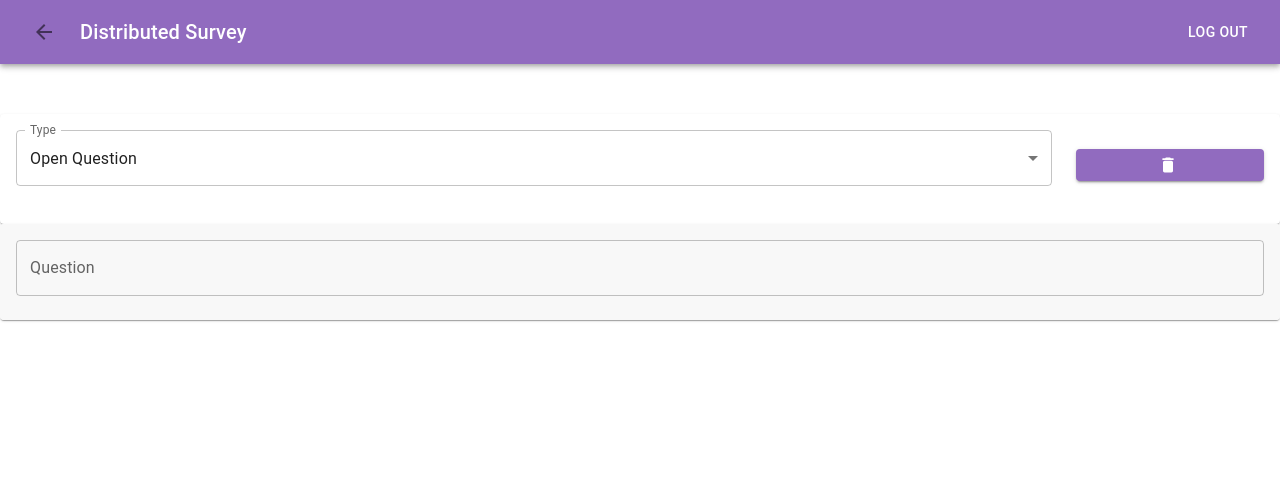
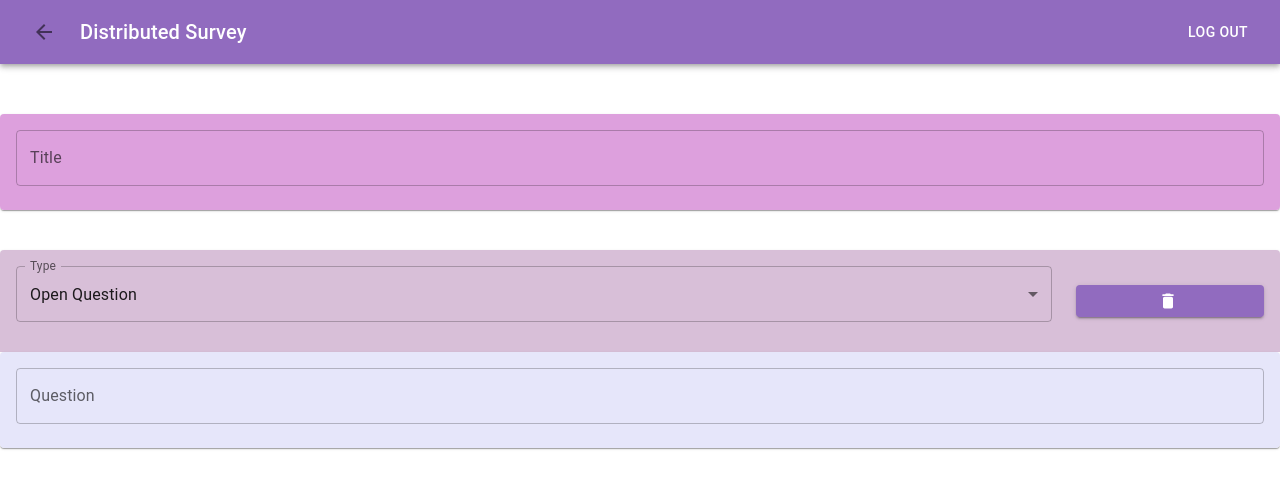
Before and after one commit to adamwar-dev/surveySystemFrontend, a React (Create React App) app in the folder my-app/: page /survey/distributed in a window 1280 px wide. Shown: the top 488 px of the page. Built offline with nearby package versions, Linux system fonts and the light colour scheme.

Commit message:
added multi choise question

```diff
--- /dev/null
+++ b/my-app/src/components/OptionClick.tsx
@@ -0,0 +1,43 @@
+import * as React from 'react';
+import { Box, Button, Grid, Radio, TextField } from '@mui/material';
+import DeleteRoundedIcon from '@mui/icons-material/DeleteRounded';
+
+export class OptionClick extends React.Component{
+	public render () {
+		return (
+			<Box sx={{ flexGrow: 1, width:'100%'}}>
+				<Grid
+				container
+				spacing={0}
+				alignItems="center"
+  				justifyContent="center"
+				columnSpacing={{ xs: 2, sm: 2, md: 3 }}
+				sx={{py: '10px'}}
+				>
+					<Grid item xs={5}>
+						<TextField
+							id='option'
+							label='option'
+							placeholder={'e.g. Jarosław Paduch'}
+							multiline
+							fullWidth
+						/>
+					</Grid>
+					<Grid item xs={1}>
+						<Radio
+							disabled
+						/>
+					</Grid>
+					<Grid item xs={1}>
+						<Button
+							variant="contained"
+							fullWidth
+							style={{backgroundColor:'#D8BFD8'}}
+							startIcon={<DeleteRoundedIcon sx={{mr: '-8px'}}/>}
+						/>
+					</Grid>
+				</Grid>
+			</Box>
+		);
+	}
+}
--- a/my-app/src/pages/Survey.tsx
+++ b/my-app/src/pages/Survey.tsx
@@ -1,3 +1,4 @@
+import { Card, CardContent, TextField } from '@mui/material';
 import * as React from 'react';
 import { NavBar } from '../components/NavBar';
 import { Question } from '../questions/Question';
@@ -20,12 +21,24 @@ export class Survey extends React.Component<SurveyProps> {
                 <NavBar
 					backArrowVisable={true}
 					barText={surveyType === 'public' ?
-					'Public Survey' :
-					surveyType === 'private' ?
-						'Private Survey' :
-						'Distributed Survey'
+						'Public Survey' :
+						surveyType === 'private' ?
+							'Private Survey' :
+							'Distributed Survey'
 					}
-					linkTo='/create'/>
+					linkTo='/create'
+				/>
+				<Card>
+					<CardContent style={{backgroundColor: '#DDA0DD'}}>
+						<TextField
+							id='title'
+							label='Title'
+							placeholder='e.g. Survey about ZMITAC'
+							multiline
+							fullWidth
+						/>
+					</CardContent>
+				</Card>
 				<Question/>
             </React.Fragment>
 		);
--- /dev/null
+++ b/my-app/src/questions/MultiChoiceQuestion.tsx
@@ -0,0 +1,50 @@
+import { Button, Card, CardContent } from '@mui/material';
+import * as React from 'react';
+import { OptionClick } from '../components/OptionClick';
+import { OpenQuestion } from './OpenQuestion';
+import AddCircleRoundedIcon from '@mui/icons-material/AddCircleRounded';
+
+interface MultiChoiceQuestionProps {
+	placeholder?: string;
+}
+
+interface MultiChoiceQuestionState {
+	options: OptionClick[];
+}
+
+export class MultiChoiceQuestion extends React.Component<MultiChoiceQuestionProps, MultiChoiceQuestionState> {
+	public constructor(props: MultiChoiceQuestionProps) {
+		super(props);
+
+		this.state = {
+			options: [],
+		}
+	}
+
+	public render () {
+		const {
+			placeholder,
+		} = this.props;
+
+		return (
+			<React.Fragment>
+				<OpenQuestion placeholder={placeholder}/>
+				<Card>
+					<CardContent style={{backgroundColor:'#E6E6FA'}} sx={{alignItems:'center', justifyContent:'center' }}>
+						<OptionClick/>
+						<Button
+							variant="contained"
+							fullWidth
+							sx={{mt: '20px', textAlign: 'center'}}
+							style={{backgroundColor:'#D8BFD8'}}
+							startIcon={<AddCircleRoundedIcon/>}
+						/>
+					</CardContent>
+				</Card>
+			</React.Fragment>
+		);
+	}
+
+	private readonly optionAddClick = () => {
+	}
+}
--- a/my-app/src/questions/OpenQuestion.tsx
+++ b/my-app/src/questions/OpenQuestion.tsx
@@ -3,16 +3,27 @@ import Card from '@mui/material/Card';
 import CardContent from '@mui/material/CardContent';
 import { TextField } from '@mui/material';
 
-export class OpenQuestion extends React.Component{
+interface OpenQuestionProps {
+	placeholder?: string;
+}
+
+export class OpenQuestion extends React.Component<OpenQuestionProps>{
+	public constructor(props: OpenQuestionProps){
+		super(props);
+	}
+
 	public render () {
+		const {
+			placeholder,
+		} = this.props;
 		return (
 			<React.Fragment>
 				<Card>
-					<CardContent style={{backgroundColor:'#F8F8F8'}}>
+					<CardContent style={{backgroundColor:'#E6E6FA'}}>
 						<TextField
 							id='question'
 							label='Question'
-							placeholder='e.g. What do you think about zmitac?'
+							placeholder={placeholder}
 							multiline
 							fullWidth
 						/>
--- a/my-app/src/questions/Question.tsx
+++ b/my-app/src/questions/Question.tsx
@@ -4,6 +4,7 @@ import CardContent from '@mui/material/CardContent';
 import { Box, Button, FormControl, Grid, InputLabel, MenuItem, Select, SelectChangeEvent } from '@mui/material';
 import { OpenQuestion } from './OpenQuestion';
 import DeleteRoundedIcon from '@mui/icons-material/DeleteRounded';
+import { MultiChoiceQuestion } from './MultiChoiceQuestion';
 
 interface QuestionProps{}
 
@@ -26,8 +27,8 @@ export class Question extends React.Component<QuestionProps,QuestionState>{
 		} = this.state;
 		return (
 			<React.Fragment>
-				<Card>
-					<CardContent>
+				<Card sx={{my: '40px'}}>
+					<CardContent style={{backgroundColor:'#D8BFD8'}}>
 						<Box sx={{ flexGrow: 1, width:'100%'}}>
 							<Grid container spacing={10} columnSpacing={{ xs: 1, sm: 2, md: 3 }}>
 								<Grid item xs={10} sm={10} xl={11}>
@@ -58,10 +59,13 @@ export class Question extends React.Component<QuestionProps,QuestionState>{
 							</Grid>
 						</Box>
 					</CardContent>
+					{optionSelected === 'Open' &&
+						<OpenQuestion placeholder={'e.g. What do you think about Zmitac?'}/>
+					}
+					{optionSelected === 'Multi' &&
+						<MultiChoiceQuestion placeholder={'e.g. Which ZMITAC teacher do you know?'}/>
+					}
 				</Card>
-					{optionSelected === 'Open' &&
-						<OpenQuestion/>
-					}
 			</React.Fragment>
 		);
 	}
```
